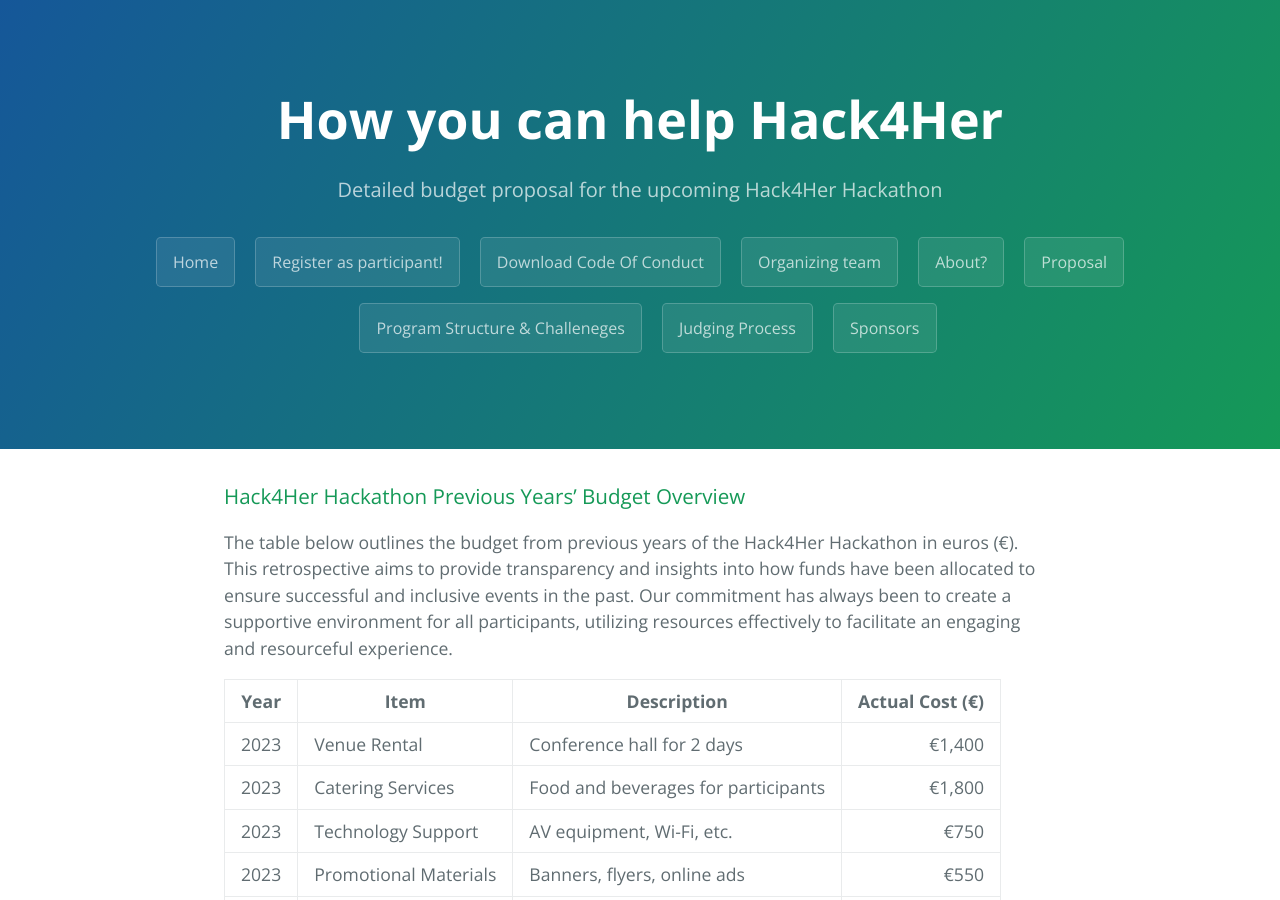
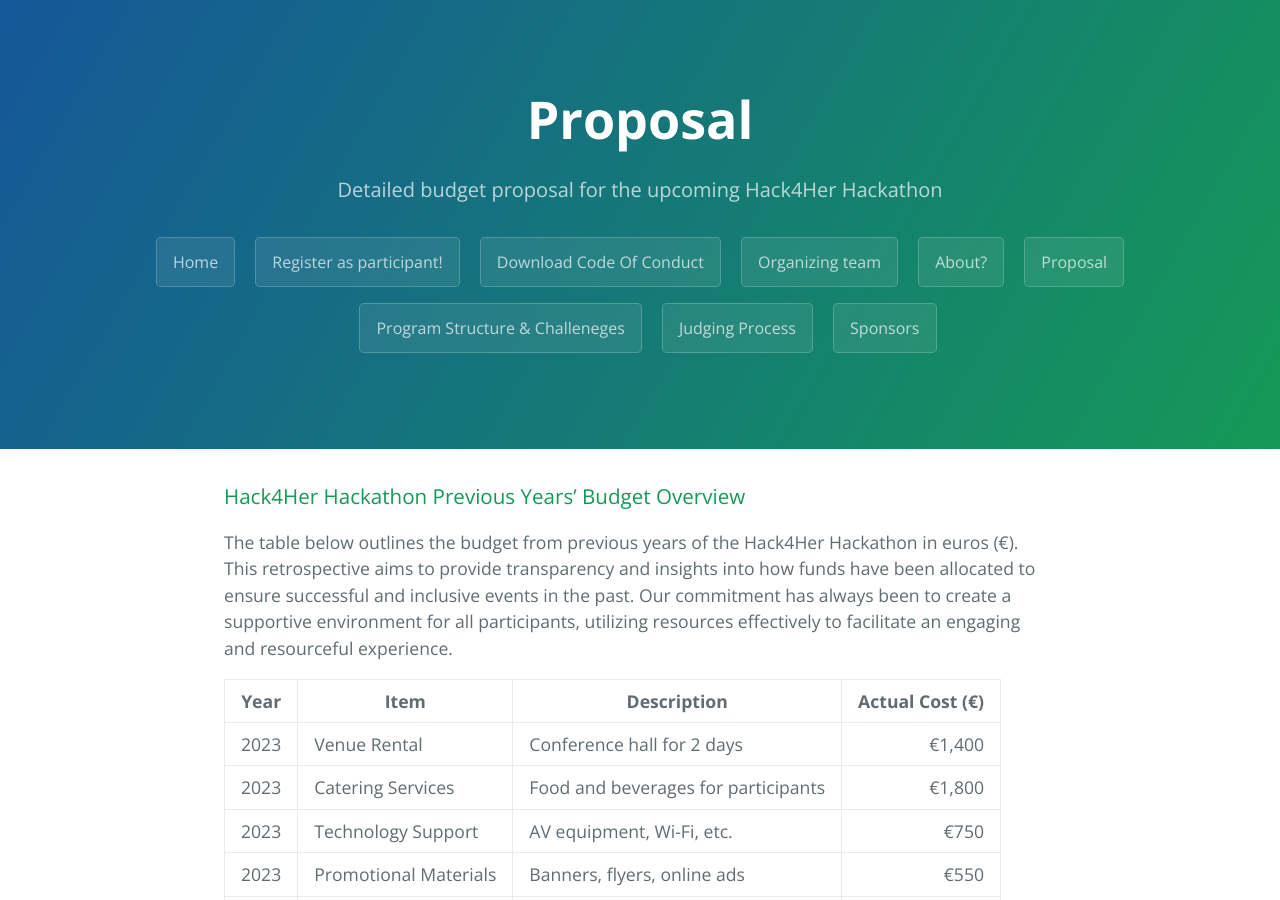
Before and after one commit to hack4her/hack4her.github.io, a Jekyll site: the page built from proposal.md, in a window 1280 px wide and 900 px high. Built offline with Jekyll 4.4.1, drawn with Linux system fonts in a browser that asks for light colours.

Commit message:
Update proposal.md

```diff
--- a/proposal.md
+++ b/proposal.md
@@ -1,6 +1,6 @@
 ---
 layout: default
-title: How you can help Hack4Her
+title: Proposal
 description: Detailed budget proposal for the upcoming Hack4Her Hackathon
 ---
 
```
